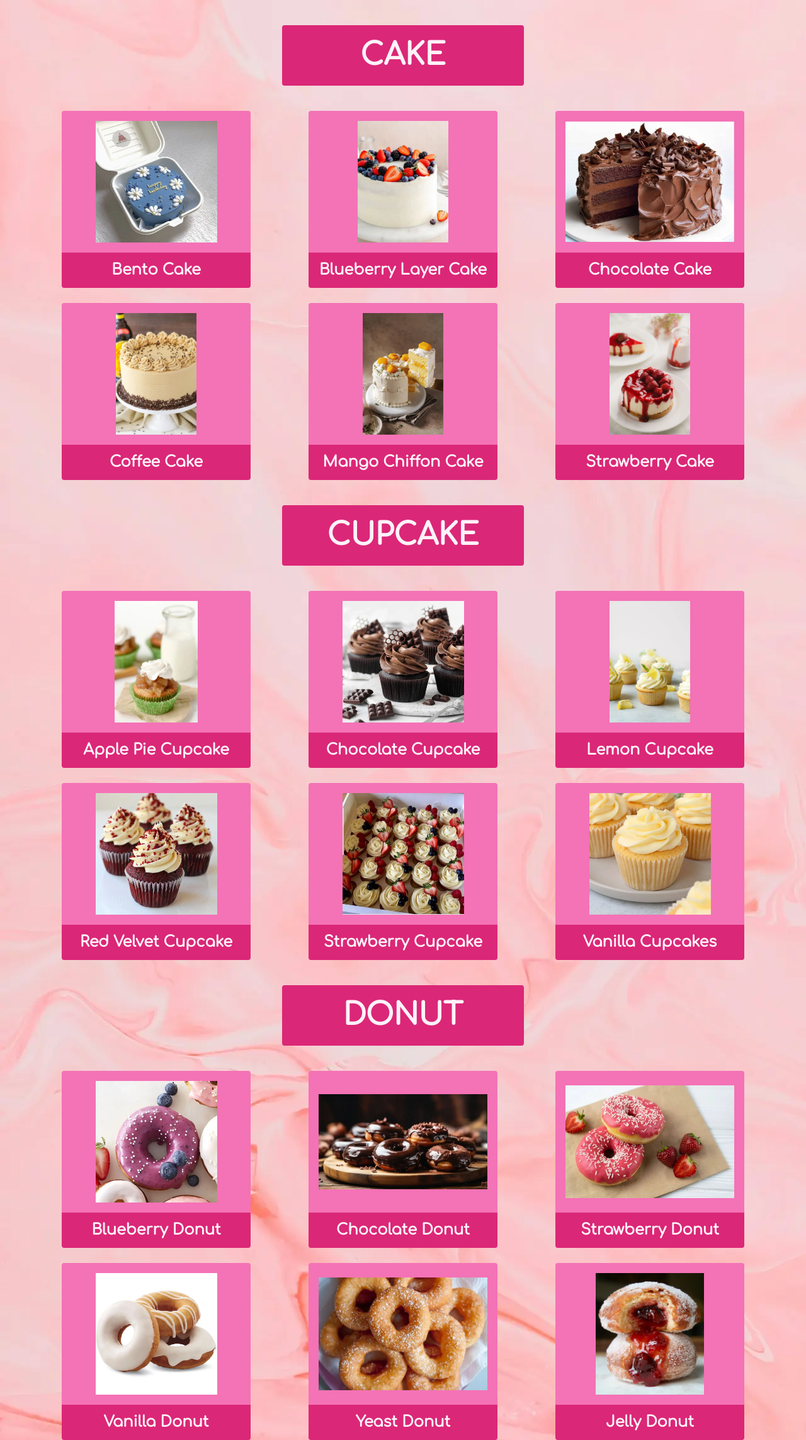
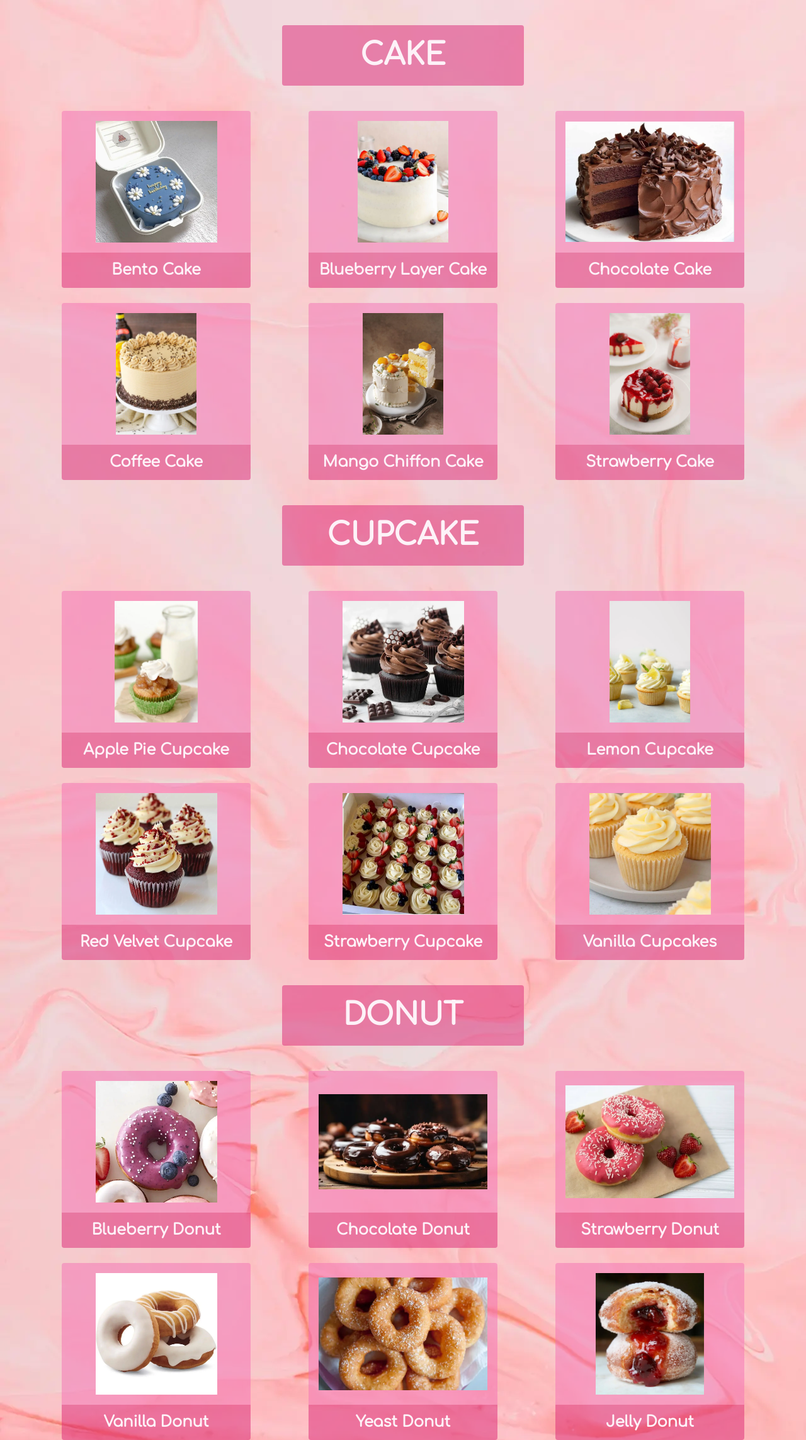
Before and after one commit to libresoul/rosemary, a PHP site: page /shopping.php in a window 1280 px wide. Shown: the part 80-2366 px from the top of the page at 63% size. Run offline with PHP 8.4, Linux system fonts and the light colour scheme; data comes from the database, SQL or seed files in the repository; style sheets or scripts are compiled from the project's sources.

Commit message:
style(index.php && shopping.php): adds partial transparency

```diff
--- a/index.php
+++ b/index.php
@@ -4,14 +4,14 @@ include_once 'includes/header.inc.php';
 
 <!-- Hero Section -->
 <div class="flex justify-center items-center m-10">
-    <div class="bg-pink-400 rounded p-10 max-w-2xl hover:scale-125 transition-all duration-500">
+    <div class="bg-pink-400/50 rounded p-10 max-w-2xl hover:scale-125 transition-all duration-500">
         <h2 class="text-5xl font-extrabold text-teal-50 text-center">Healthy Cake For You</h2>
     </div>
 </div>
 
 <!-- Featured Product -->
 <div class="flex justify-center items-center m-10">
-    <div class="flex flex-col items-center bg-pink-200 p-10 rounded max-w-3xl hover:scale-125 transition-all duration-500">
+    <div class="flex flex-col items-center bg-pink-200/50 p-10 rounded max-w-3xl hover:scale-125 transition-all duration-500">
         <h3 class="text-3xl text-pink-600 font-semibold text-center mb-6">Featured Product</h3>
         <img src="images/static/BlueberryCake.webp" alt="Blueberry Layer Cake" class="w-[300px] h-[200px] object-cover rounded-lg mb-4">
         <h4 class="text-2xl font-bold text-pink-700 mb-2">Blueberry Layer Cake</h4>
@@ -21,7 +21,7 @@ include_once 'includes/header.inc.php';
 
 <!-- Overview of products -->
 <div class="flex justify-center items-center">
-    <div class="bg-pink-400 rounded max-w-6xl">
+    <div class="bg-pink-400/50 rounded max-w-6xl">
         <h3 class="text-5xl text-pink-50 font-semibold text-center pt-10">Our Specialties</h3>
         <div class="flex justify-center gap-10 p-10">
             <div class="cursor-pointer group overflow-hidden relative text-pink-100 max-w-[300px] min-w-[250px] mx-auto transition-all duration-500 hover:scale-125 hover:z-10 rounded">
--- a/shopping.php
+++ b/shopping.php
@@ -8,7 +8,7 @@ $groupedCards = groupCakes();
 <div id="card-container">
     <?php foreach ($groupedCards as $type => $cards): ?>
         <div class="flex items-center justify-center">
-            <h2 class="w-96 p-6 text-pink-50 bg-pink-600 hover:scale-125 transition-all duration-500 text-center text-5xl font-bold uppercase m-10 rounded">
+            <h2 class="w-96 p-6 text-pink-50 bg-pink-600/50 hover:scale-125 transition-all duration-500 text-center text-5xl font-bold uppercase m-10 rounded">
                 <?= htmlspecialchars($type) ?>
             </h2>
         </div>
@@ -18,12 +18,12 @@ $groupedCards = groupCakes();
                 <a href="checkout.php?cakeID=<?= $card['cakeID'] ?>">
                     <div class="cursor-pointer group overflow-hidden relative text-pink-50
                     max-w-[300px] min-w-[250px] mx-auto transition-all duration-500 hover:scale-125 hover:z-10 rounded">
-                        <div class="flex items-center justify-center w-full aspect-[4/3] p-4 bg-pink-400">
+                        <div class="flex items-center justify-center w-full aspect-[4/3] p-4 bg-pink-400/50">
                             <img src="<?= 'images/' . strtolower($type) . 's/' . htmlspecialchars($card['Image']) ?>"
                                 alt="<?= htmlspecialchars($card['Name']) ?>"
                                 class="max-w-full max-h-full object-contain transition-transform duration-500 group-hover:scale-125">
                         </div>
-                        <div class="bg-pink-600 w-full p-3 text-center">
+                        <div class="bg-pink-600/50 w-full p-3 text-center">
                             <span class="text-pink-50 text-2xl font-semibold whitespace-normal break-words">
                                 <?= htmlspecialchars($card['Name']) ?>
                             </span>
```
